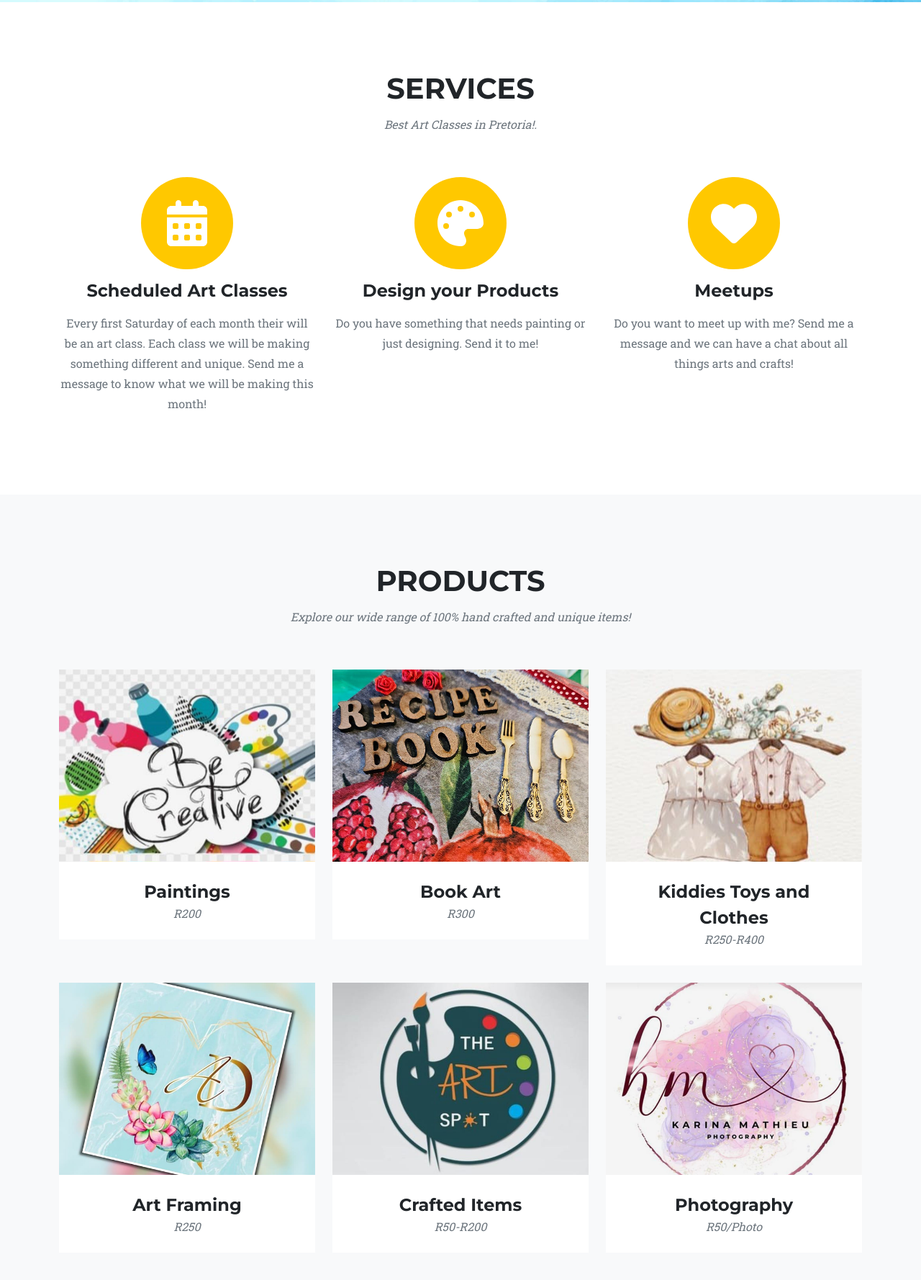
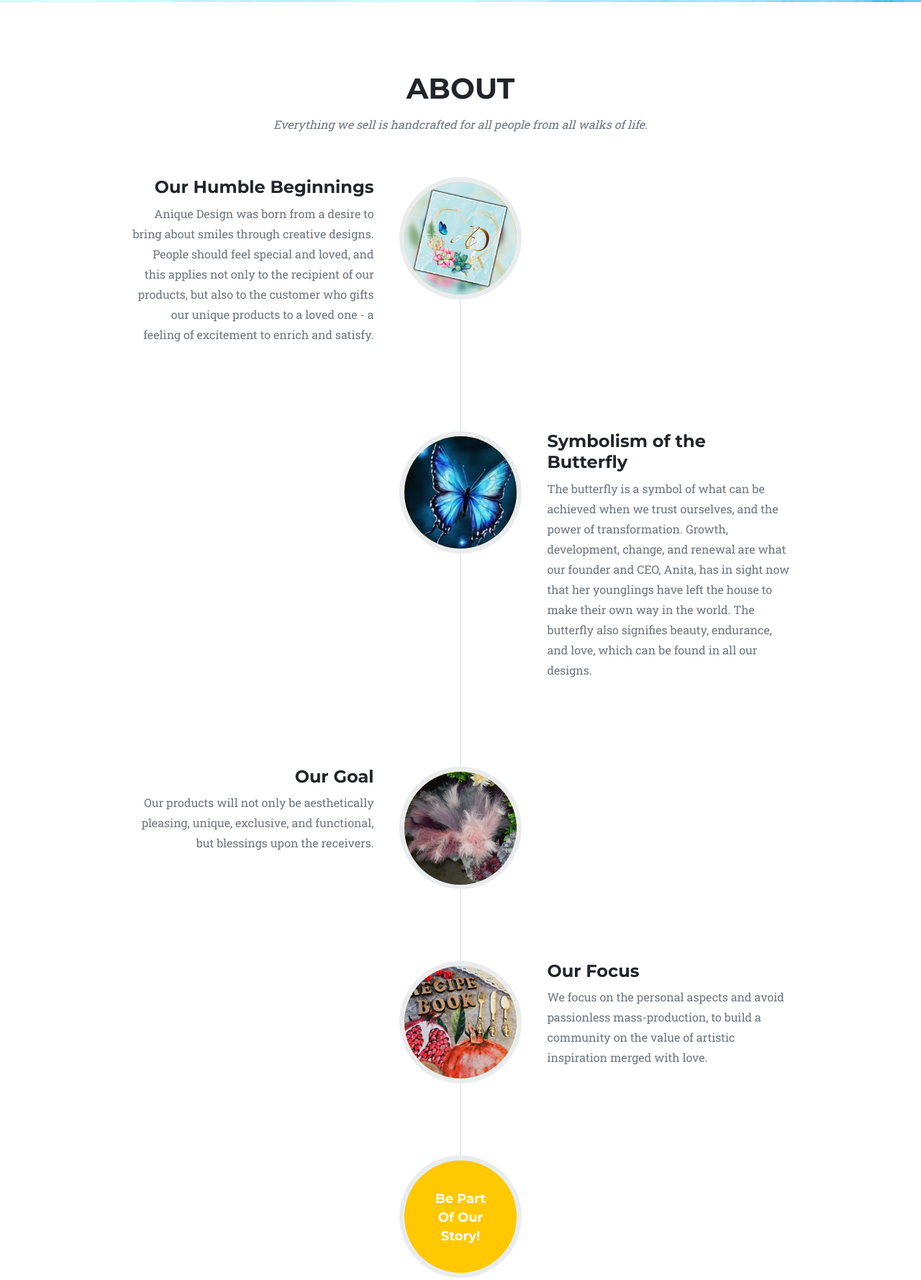
Before and after one commit to Philip-Cornelius/Anique_Design, a plain HTML site: page index.html in a window 1280 px wide. Shown: the part 742-2520 px from the top of the page at 72% size. Drawn offline with nearby package versions, Linux system fonts and the light colour scheme; files whose address does not match are found by name.

Commit message:
Update index.html

```diff
--- a/index.html
+++ b/index.html
@@ -46,143 +46,185 @@
         </header>
         <!-- Services-->
 
-        <section class="page-section" id="services">
+       <!-- <section class="page-section" id="services">
             <div class="container">
                 <div class="text-center">
-                    <h2 class="section-heading text-uppercase">Services</h2>
-                    <h3 class="section-subheading text-muted">Best Art Classes in Pretoria!.</h3>
+                    <h2 class="section-heading text-uppercase">Our <strong style="color:  #FFE035;">Services</strong></h2>
+                    <h3 class="section-subheading text-muted">To Learn more about what we do, feel free to contact me!</h3>
                 </div>
-                <div class="row text-center">
-                    <div class="col-md-4">
-                        <span class="fa-stack fa-4x">
-                            <i class="fas fa-circle fa-stack-2x text-primary"></i>
-                            <i class="fas fa-calendar-days fa-stack-1x fa-inverse"></i>
-                        </span>
-                        <h4 class="my-3">Scheduled Art Classes</h4>
-                        <p class="text-muted">Every first Saturday of each month their will be an art class. Each class we will be making something different and unique. Send me a message to know what we will be making this month!</p>
-                    </div>
-                    <div class="col-md-4">
-                        <span class="fa-stack fa-4x">
-                            <i class="fas fa-circle fa-stack-2x text-primary"></i>
-                            <i class="fas fa-palette fa-stack-1x fa-inverse"></i>
-                        </span>
-                        <h4 class="my-3">Design your Products</h4>
-                        <p class="text-muted">Do you have something that needs painting or just designing. Send it to me!</p>
-                    </div>
-                    <div class="col-md-4">
-                        <span class="fa-stack fa-4x">
-                            <i class="fas fa-circle fa-stack-2x text-primary"></i>
-                            <i class="fas fa-heart fa-stack-1x fa-inverse"></i>
-                        </span>
-                        <h4 class="my-3">Meetups</h4>
-                        <p class="text-muted">Do you want to meet up with me? Send me a message and we can have a chat about all things arts and crafts!</p>
+                <div class="">
+                    <div class="row mb-5">
+                        <div class="col-12 col-sm-6 col-md-6 col-lg-4 m-auto mb-3"> -->
+                            <!-- card starts here -->
+                            <!-- <div class="card shadow">
+                                <img src="/Anique-Design/assets/img/Services/Bundle-of-joy.png" alt="" class="card-img-top">
+                                <div class="card-body">
+                                    <h3 class="text-center">Bundle of Joy</h3>
+                                    <hr class="mx-auto w-75">
+                                    <p>Introducing our exquisite collection of baby linens, where comfort meets charm for your little one's nursery!</p>
+                                </div>
+                            </div> -->
+                            <!-- card ends here -->
+                        <!-- </div> -->
+                        <!-- col ends here -->
+
+                        <!-- <div class="col-12 col-sm-6 col-md-6 col-lg-4 m-auto mb-3"> -->
+                            <!-- card starts here -->
+                            <!-- <div class="card shadow">
+                                <img src="/Anique-Design/assets/img/Services/Bundle-of-joy.png" alt="" class="card-img-top">
+                                <div class="card-body">
+                                    <h3 class="text-center">Bundle of Joy</h3>
+                                    <hr class="mx-auto w-75">
+                                    <p>Introducing our exquisite collection of baby linens, where comfort meets charm for your little one's nursery!</p>
+                                </div>
+                            </div> -->
+                            <!-- card ends here -->
+                        <!-- </div> -->
+                        <!-- col ends here -->
+
+                        <!-- <div class="col-12 col-sm-6 col-md-6 col-lg-4 m-auto mb-3"> -->
+                            <!-- card starts here -->
+                            <!-- <div class="card shadow">
+                                <img src="/Anique-Design/assets/img/Services/Bundle-of-joy.png" alt="" class="card-img-top">
+                                <div class="card-body">
+                                    <h3 class="text-center">Bundle of Joy</h3>
+                                    <hr class="mx-auto w-75">
+                                    <p>Introducing our exquisite collection of baby linens, where comfort meets charm for your little one's nursery!</p>
+                                </div>
+                            </div> -->
+                            <!-- card ends here -->
+                        <!-- </div> -->
+                        <!-- col ends here -->
+
+                        <!-- <div class="col-12 col-sm-6 col-md-6 col-lg-4 m-auto mb-3"> -->
+                            <!-- card starts here -->
+                            <!-- <div class="card shadow">
+                                <img src="/Anique-Design/assets/img/Services/Bundle-of-joy.png" alt="" class="card-img-top">
+                                <div class="card-body">
+                                    <h3 class="text-center">Bundle of Joy</h3>
+                                    <hr class="mx-auto w-75">
+                                    <p>Introducing our exquisite collection of baby linens, where comfort meets charm for your little one's nursery!</p>
+                                </div>
+                            </div> -->
+                            <!-- card ends here -->
+                        <!-- </div> -->
+                        <!-- col ends here -->
+
+                        <!-- <div class="col-12 col-sm-6 col-md-6 col-lg-4 m-auto mb-3"> -->
+                            <!-- card starts here -->
+                            <!-- <div class="card shadow">
+                                <img src="/Anique-Design/assets/img/Services/Bundle-of-joy.png" alt="" class="card-img-top">
+                                <div class="card-body">
+                                    <h3 class="text-center">Bundle of Joy</h3>
+                                    <hr class="mx-auto w-75">
+                                    <p>Introducing our exquisite collection of baby linens, where comfort meets charm for your little one's nursery!</p>
+                                </div>
+                            </div> -->
+                            <!-- card ends here -->
+                        <!-- </div> -->
+                        <!-- col ends here -->
+
+                        <!-- <div class="col-12 col-sm-6 col-md-6 col-lg-4 m-auto mb-3"> -->
+                            <!-- card starts here -->
+                            <!-- <div class="card shadow">
+                                <img src="/Anique-Design/assets/img/Services/Bundle-of-joy.png" alt="" class="card-img-top">
+                                <div class="card-body">
+                                    <h3 class="text-center">Bundle of Joy</h3>
+                                    <hr class="mx-auto w-75">
+                                    <p>Introducing our exquisite collection of baby linens, where comfort meets charm for your little one's nursery!</p>
+                                </div>
+                            </div> -->
+                            <!-- card ends here -->
+                        <!-- </div> -->
+                        <!-- col ends here -->
+
+                        <!-- <div class="col-12 col-sm-6 col-md-6 col-lg-4 m-auto mb-3"> -->
+                            <!-- card starts here -->
+                            <!-- <div class="card shadow">
+                                <img src="/Anique-Design/assets/img/Services/Bundle-of-joy.png" alt="" class="card-img-top">
+                                <div class="card-body">
+                                    <h3 class="text-center">Bundle of Joy</h3>
+                                    <hr class="mx-auto w-75">
+                                    <p>Introducing our exquisite collection of baby linens, where comfort meets charm for your little one's nursery!</p>
+                                </div>
+                            </div> -->
+                            <!-- card ends here -->
+                        <!-- </div> -->
+                        <!-- col ends here -->
+
+                        <!-- <div class="col-12 col-sm-6 col-md-6 col-lg-4 m-auto mb-3"> -->
+                            <!-- card starts here -->
+                            <!-- <div class="card shadow">
+                                <img src="/Anique-Design/assets/img/Services/Bundle-of-joy.png" alt="" class="card-img-top">
+                                <div class="card-body">
+                                    <h3 class="text-center">Bundle of Joy</h3>
+                                    <hr class="mx-auto w-75">
+                                    <p>Introducing our exquisite collection of baby linens, where comfort meets charm for your little one's nursery!</p>
+                                </div>
+                            </div> -->
+                            <!-- card ends here -->
+                        <!-- </div> -->
+                        <!-- col ends here -->
+
+                        <!-- <div class="col-12 col-sm-6 col-md-6 col-lg-4 m-auto mb-3"> -->
+                            <!-- card starts here -->
+                            <!-- <div class="card shadow">
+                                <img src="/Anique-Design/assets/img/Services/Bundle-of-joy.png" alt="" class="card-img-top">
+                                <div class="card-body">
+                                    <h3 class="text-center">Bundle of Joy</h3>
+                                    <hr class="mx-auto w-75">
+                                    <p>Introducing our exquisite collection of baby linens, where comfort meets charm for your little one's nursery!</p>
+                                </div>
+                            </div> -->
+                            <!-- card ends here -->
+                        <!-- </div> -->
+                        <!-- col ends here -->
+
+                        <!-- <div class="col-12 col-sm-6 col-md-6 col-lg-4 m-auto mb-3"> -->
+                            <!-- card starts here -->
+                            <!-- <div class="card shadow">
+                                <img src="/Anique-Design/assets/img/Services/Bundle-of-joy.png" alt="" class="card-img-top">
+                                <div class="card-body">
+                                    <h3 class="text-center">Bundle of Joy</h3>
+                                    <hr class="mx-auto w-75">
+                                    <p>Introducing our exquisite collection of baby linens, where comfort meets charm for your little one's nursery!</p>
+                                </div>
+                            </div> -->
+                            <!-- card ends here -->
+                        <!-- </div> -->
+                        <!-- col ends here -->
+
+                        <!-- <div class="col-12 col-sm-6 col-md-6 m-auto mb-3 col-lg-4"> -->
+                            <!-- card starts here -->
+                            <!-- <div class="card shadow">
+                                <img src="/Anique-Design/assets/img/Services/Bundle-of-joy.png" alt="" class="card-img-top">
+                                <div class="card-body">
+                                    <h3 class="text-center">Bundle of Joy</h3>
+                                    <hr class="mx-auto w-75">
+                                    <p>Introducing our exquisite collection of baby linens, where comfort meets charm for your little one's nursery!</p>
+                                </div>
+                            </div> -->
+                            <!-- card ends here -->
+                        <!-- </div> -->
+                        <!-- col ends here -->
+
+                        <!-- <div class="col-12 col-sm-6 col-md-6 m-auto mb-3 col-lg-4"> -->
+                            <!-- card starts here -->
+                            <!-- <div class="card shadow">
+                                <img src="/Anique-Design/assets/img/Services/Bundle-of-joy.png" alt="" class="card-img-top">
+                                <div class="card-body">
+                                    <h3 class="text-center">Bundle of Joy</h3>
+                                    <hr class="mx-auto w-75">
+                                    <p>Introducing our exquisite collection of baby linens, where comfort meets charm for your little one's nursery!
+                            </div> -->
+                            <!-- card ends here -->
+                        <!-- </div> -->
+                        <!-- col ends here -->
+<!--
                     </div>
                 </div>
             </div>
-        </section>
-
-        <!-- Portfolio Grid-->
-
-        <section class="page-section bg-light" id="portfolio">
-            <div class="container">
-                <div class="text-center">
-                    <h2 class="section-heading text-uppercase">Products</h2>
-                    <h3 class="section-subheading text-muted">Explore our wide range of 100% hand crafted and unique items!</h3>
-                </div>
-                <div class="row">
-                    <div class="col-lg-4 col-sm-6 mb-4">
-                        <!-- Portfolio item 1-->
-                        <div class="portfolio-item">
-                            <a class="portfolio-link" data-bs-toggle="modal" href="#portfolioModal1">
-                                <div class="portfolio-hover">
-                                    <div class="portfolio-hover-content"><i class="fas fa-plus fa-3x"></i></div>
-                                </div>
-                                <img class="img-fluid" src="assets/img/portfolio/1.png" alt="..." />
-                            </a>
-                            <div class="portfolio-caption">
-                                <div class="portfolio-caption-heading">Paintings</div>
-                                <div class="portfolio-caption-subheading text-muted">R200</div>
-                            </div>
-                        </div>
-                    </div>
-                    <div class="col-lg-4 col-sm-6 mb-4">
-                        <!-- Portfolio item 2-->
-                        <div class="portfolio-item">
-                            <a class="portfolio-link" data-bs-toggle="modal" href="#portfolioModal2">
-                                <div class="portfolio-hover">
-                                    <div class="portfolio-hover-content"><i class="fas fa-plus fa-3x"></i></div>
-                                </div>
-                                <img class="img-fluid" src="assets/img/portfolio/2.png" alt="..." />
-                            </a>
-                            <div class="portfolio-caption">
-                                <div class="portfolio-caption-heading">Book Art</div>
-                                <div class="portfolio-caption-subheading text-muted">R300</div>
-                            </div>
-                        </div>
-                    </div>
-                    <div class="col-lg-4 col-sm-6 mb-4">
-                        <!-- Portfolio item 3-->
-                        <div class="portfolio-item">
-                            <a class="portfolio-link" data-bs-toggle="modal" href="#portfolioModal3">
-                                <div class="portfolio-hover">
-                                    <div class="portfolio-hover-content"><i class="fas fa-plus fa-3x"></i></div>
-                                </div>
-                                <img class="img-fluid" src="assets/img/portfolio/3.png" alt="..." />
-                            </a>
-                            <div class="portfolio-caption">
-                                <div class="portfolio-caption-heading">Kiddies Toys and Clothes</div>
-                                <div class="portfolio-caption-subheading text-muted">R250-R400</div>
-                            </div>
-                        </div>
-                    </div>
-                    <div class="col-lg-4 col-sm-6 mb-4 mb-lg-0">
-                        <!-- Portfolio item 4-->
-                        <div class="portfolio-item">
-                            <a class="portfolio-link" data-bs-toggle="modal" href="#portfolioModal4">
-                                <div class="portfolio-hover">
-                                    <div class="portfolio-hover-content"><i class="fas fa-plus fa-3x"></i></div>
-                                </div>
-                                <img class="img-fluid" src="assets/img/portfolio/4.png" alt="..." />
-                            </a>
-                            <div class="portfolio-caption">
-                                <div class="portfolio-caption-heading">Art Framing</div>
-                                <div class="portfolio-caption-subheading text-muted">R250</div>
-                            </div>
-                        </div>
-                    </div>
-                    <div class="col-lg-4 col-sm-6 mb-4 mb-sm-0">
-                        <!-- Portfolio item 5-->
-                        <div class="portfolio-item">
-                            <a class="portfolio-link" data-bs-toggle="modal" href="#portfolioModal5">
-                                <div class="portfolio-hover">
-                                    <div class="portfolio-hover-content"><i class="fas fa-plus fa-3x"></i></div>
-                                </div>
-                                <img class="img-fluid" src="assets/img/portfolio/5.png" alt="..." />
-                            </a>
-                            <div class="portfolio-caption">
-                                <div class="portfolio-caption-heading">Crafted Items</div>
-                                <div class="portfolio-caption-subheading text-muted">R50-R200</div>
-                            </div>
-                        </div>
-                    </div>
-                    <div class="col-lg-4 col-sm-6">
-                        <!-- Portfolio item 6-->
-                        <div class="portfolio-item">
-                            <a class="portfolio-link" data-bs-toggle="modal" href="#portfolioModal6">
-                                <div class="portfolio-hover">
-                                    <div class="portfolio-hover-content"><i class="fas fa-plus fa-3x"></i></div>
-                                </div>
-                                <img class="img-fluid" src="assets/img/portfolio/6.png" alt="..." />
-                            </a>
-                            <div class="portfolio-caption">
-                                <div class="portfolio-caption-heading">Photography</div>
-                                <div class="portfolio-caption-subheading text-muted">R50/Photo</div>
-                            </div>
-                        </div>
-                    </div>
-                </div>
-            </div>
-        </section>
+        </section> -->
 
         <!-- About-->
 
```
